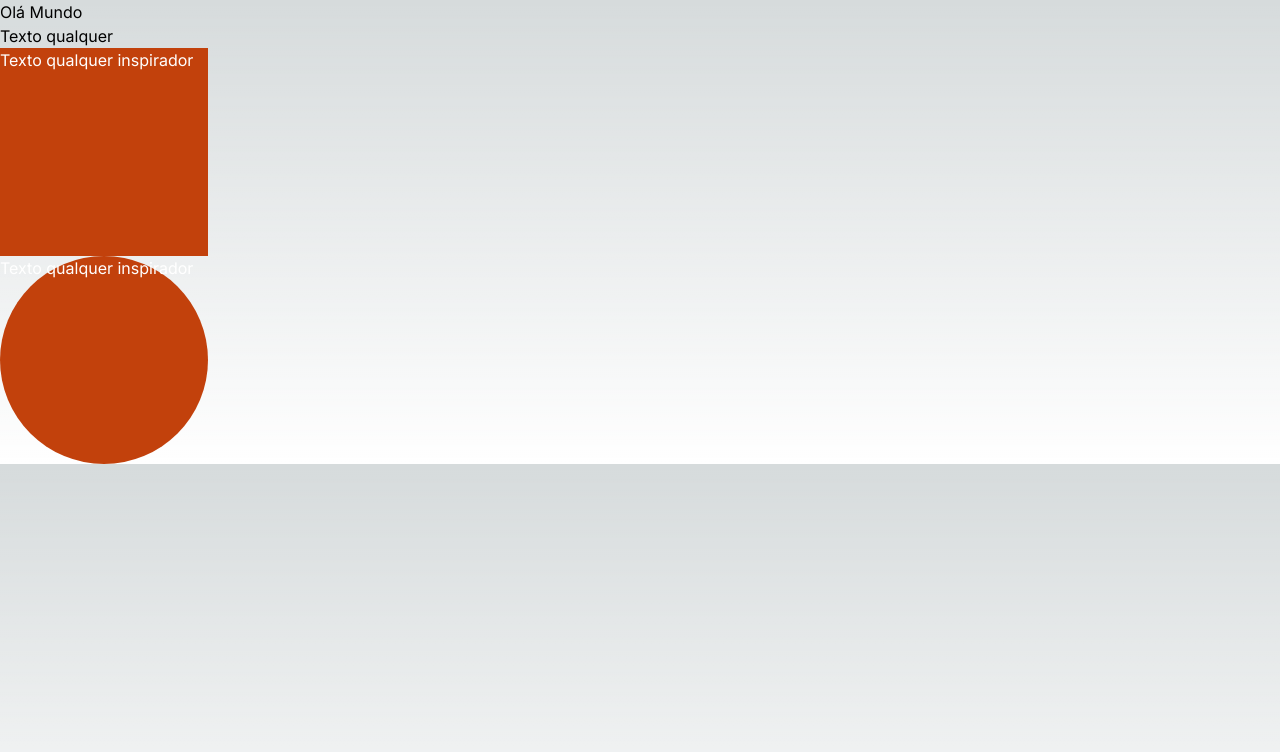
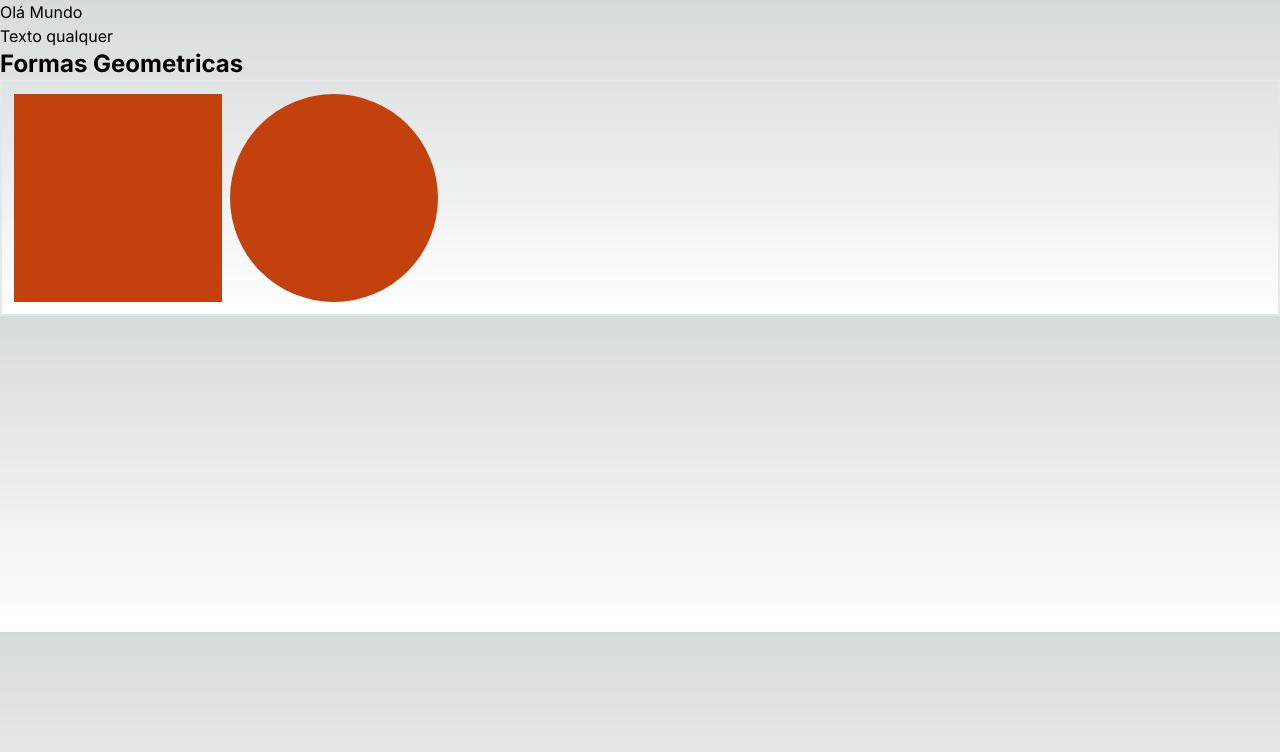
Before and after one commit to ClaudineRoberto/curso-react, a Next.js app in the folder react-primeiro-projeto/: page / in a window 1280 px wide. Shown: the top 752 px of the page. Built offline with nearby package versions, Linux system fonts and the light colour scheme.

Commit message:
Usando componentes dentro de componentes

```diff
--- /dev/null
+++ b/react-primeiro-projeto/src/app/components/Circle.tsx
@@ -0,0 +1,5 @@
+export const Circle = () => {
+    return (
+        <div className="w-52 h-52 bg-orange-700 text-white rounded-full"></div>
+    );
+}
--- a/react-primeiro-projeto/src/app/components/Geo.tsx
+++ /dev/null
@@ -1,15 +0,0 @@
-export const Square = () => {
-    return (
-        <div className="w-52 h-52 bg-orange-700 text-white">
-            Texto qualquer inspirador
-        </div>
-    );
-};
-
-export const Circle = () => {
-    return (
-        <div className="w-52 h-52 bg-orange-700 text-white rounded-full">
-            Texto qualquer inspirador
-        </div>
-    );
-}
--- /dev/null
+++ b/react-primeiro-projeto/src/app/components/GeoForm.tsx
@@ -0,0 +1,17 @@
+import { Circle } from "./Circle";
+import { Square } from "./Square";
+
+export const GeoForm = () => {
+    return (
+        <div>
+            <h3 className="text-2xl font-bold">Formas Geometricas</h3>
+
+            <div className="flex gap-2 border-2 p-3">
+                <Square />
+                <Circle />
+            </div>
+
+
+        </div>
+    );
+}
--- /dev/null
+++ b/react-primeiro-projeto/src/app/components/Square.tsx
@@ -0,0 +1,5 @@
+export const Square = () => {
+    return (
+        <div className="w-52 h-52 bg-orange-700 text-white"></div>
+    );
+};
--- a/react-primeiro-projeto/src/app/page.tsx
+++ b/react-primeiro-projeto/src/app/page.tsx
@@ -1,13 +1,11 @@
-import { Circle, Square } from "./components/Geo";
-
+import { GeoForm } from "./components/GeoForm";
 
 const Page = () => {
   return (
     <div>
       <h1>Olá Mundo</h1>
       <h3>Texto qualquer</h3>
-      <Square />
-      <Circle />
+      <GeoForm />
     </div>
   );
 };
```
